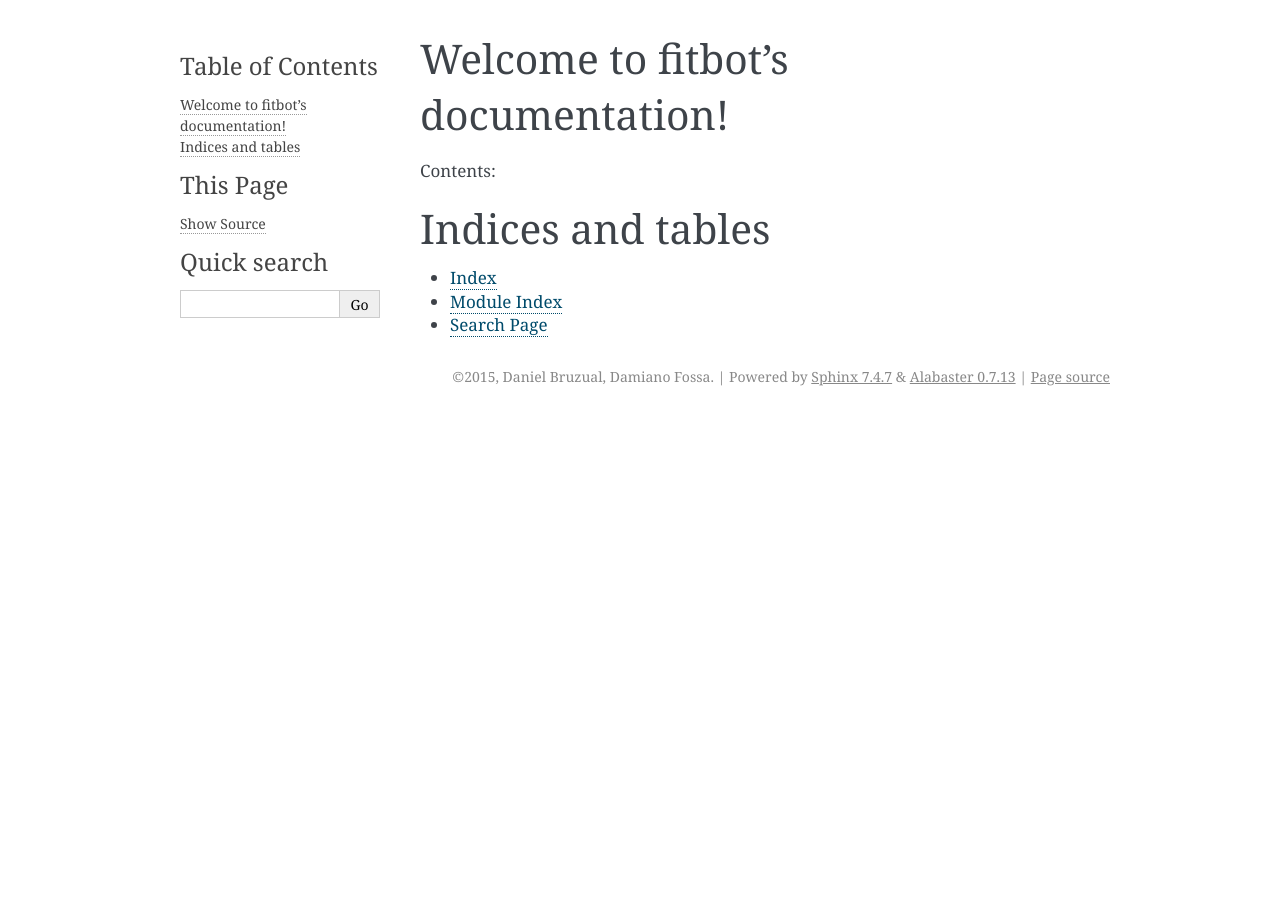
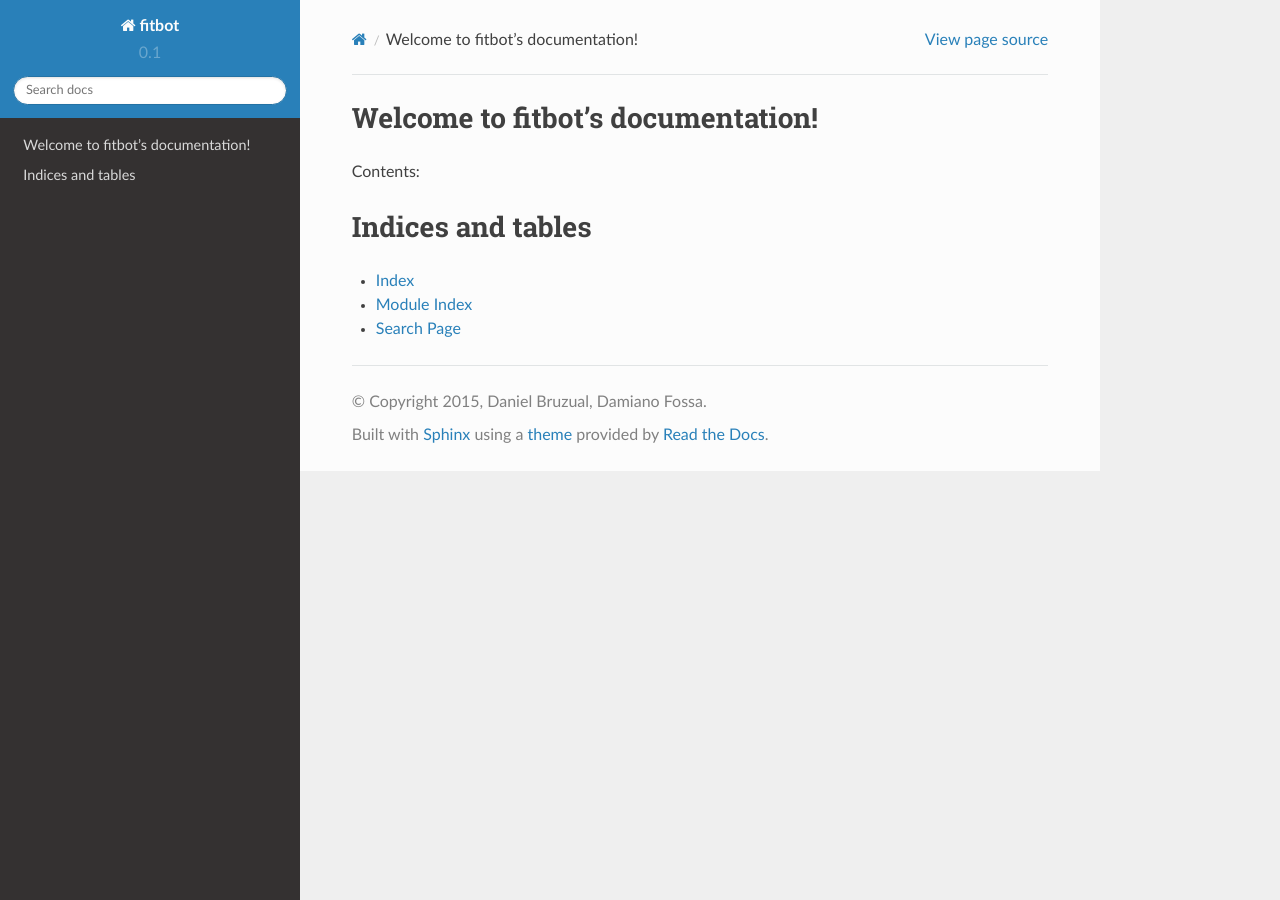
Before and after one commit to trento-introsde-final/documentation, a Sphinx documentation site: the page built from docs/source/index.rst, in a window 1280 px wide. Built offline with Sphinx 7.4.7 and the Read the Docs theme 2.0.0, drawn with Linux system fonts in a browser that asks for light colours.

Commit message:
Configure RTD theme

```diff
--- a/docs/source/conf.py
+++ b/docs/source/conf.py
@@ -15,6 +15,7 @@
 import sys
 import os
 import shlex
+import sphinx_rtd_theme
 
 # If extensions (or modules to document with autodoc) are in another directory,
 # add these directories to sys.path here. If the directory is relative to the
@@ -108,7 +109,8 @@ todo_include_todos = False
 
 # The theme to use for HTML and HTML Help pages.  See the documentation for
 # a list of builtin themes.
-html_theme = 'alabaster'
+#html_theme = 'alabaster'
+html_theme = "sphinx_rtd_theme"
 
 # Theme options are theme-specific and customize the look and feel of a theme
 # further.  For a list of options available for each theme, see the
@@ -116,7 +118,7 @@ html_theme = 'alabaster'
 #html_theme_options = {}
 
 # Add any paths that contain custom themes here, relative to this directory.
-#html_theme_path = []
+html_theme_path = [sphinx_rtd_theme.get_html_theme_path()]
 
 # The name for this set of Sphinx documents.  If None, it defaults to
 # "<project> v<release> documentation".
```
